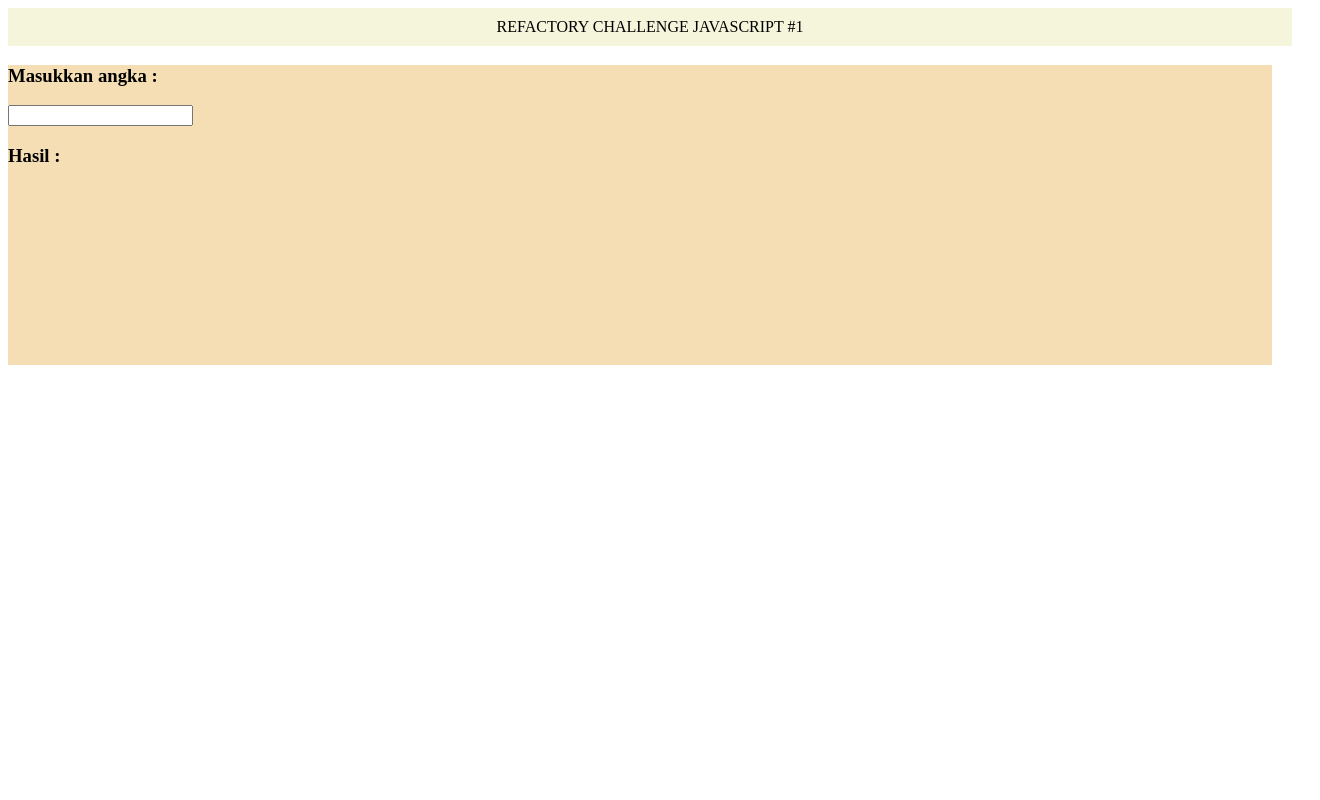
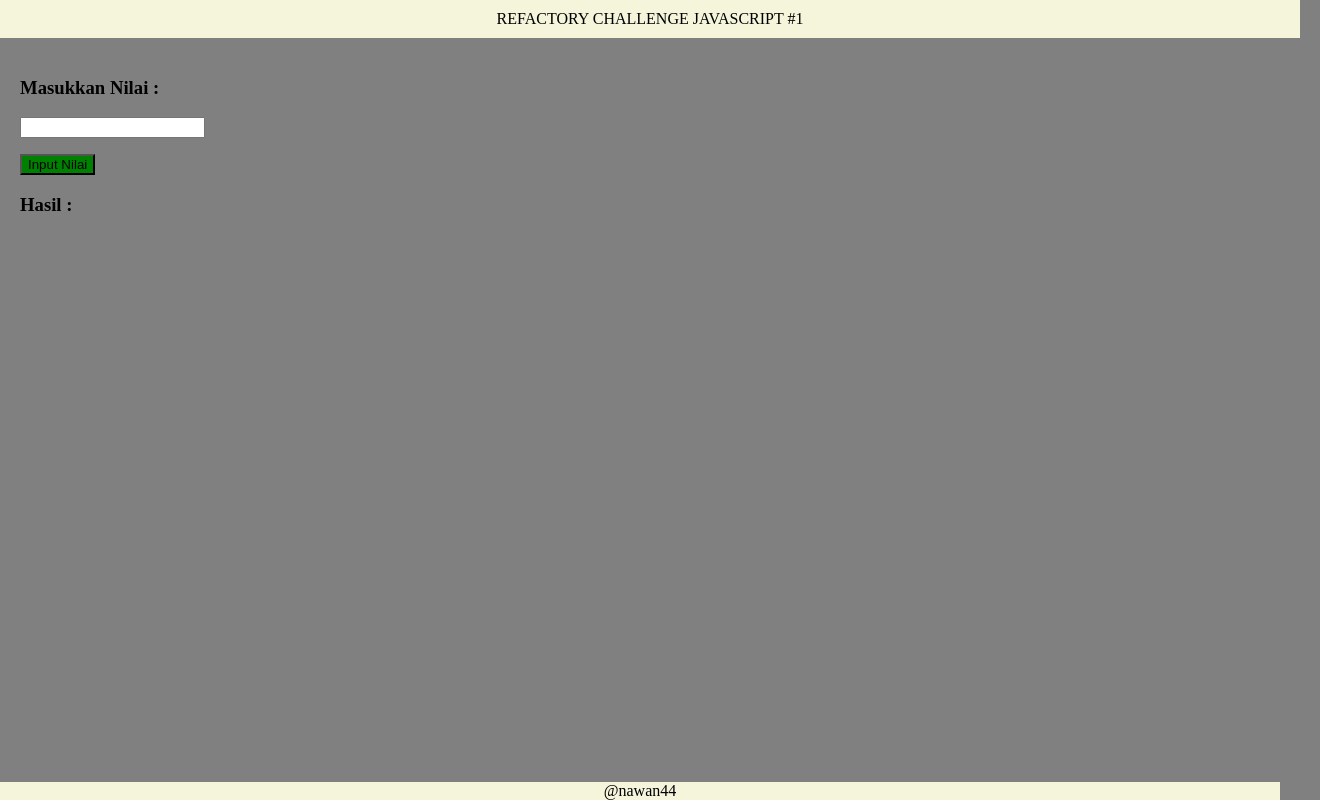
Before and after one commit to nawan44/refactory-challenge-javascript, a plain HTML site: page challenge1/index.html in a window 1280 px wide. Shown: the whole page, 1320 px wide, since content can reach past the window. Drawn offline with Linux system fonts and the light colour scheme.

Commit message:
challenge javascript 1 done

```diff
--- a/challenge1/index.html
+++ b/challenge1/index.html
@@ -9,14 +9,20 @@
             REFACTORY CHALLENGE JAVASCRIPT #1
         </header>
         <main>
-            <h3>Masukkan angka :</h3>
-            <input  />
-            <h3>Hasil :</h3>
-            <h2></h2>
+            <form id="formNilai" onsubmit="return false">
+                <h3>Masukkan Nilai :</h3>
+                <input type="text" id ="input1" />
+                <p>
+                    <button type="submit" onclick="grade()">Input Nilai</button>
+                </p>
+                <h3>Hasil :</h3>
+                <h2 id="container"> </h2>
+            </form>
+
         </main>
         <footer>
-
+            @nawan44
         </footer>
-        <script src="./main.js"></script>
+        <script src="main.js"></script>
     </body>
 </html>
--- a/challenge1/main.js
+++ b/challenge1/main.js
@@ -0,0 +1,20 @@
+function grade(){
+    var nilai = document.getElementById("formNilai").input1.value;
+    var p_kontainer = document.getElementById("container");
+    if( nilai >= 90 ){
+        p_kontainer.innerHTML = "A";
+    }
+    else if ((nilai >= 80) && (nilai  <= 89)) {
+        p_kontainer.innerHTML = "B";
+    }
+    else if ((nilai >= 70) && (nilai  <= 79))  {
+        p_kontainer.innerHTML = "C";
+    }
+    else if((nilai >= 60) && (nilai  <= 69))  {
+        p_kontainer.innerHTML = "D";
+    }
+    else if (nilai <= 59) {
+        p_kontainer.innerHTML = "E";
+    }
+
+}
--- a/challenge1/style.css
+++ b/challenge1/style.css
@@ -1,3 +1,9 @@
+body {
+    background-color: grey;
+    margin: 0;
+    padding: 0;
+}
+
 header {
     background-color: beige;
     margin: 0 auto;
@@ -6,8 +12,25 @@ header {
     padding: 10px;
 }
 
+form {
+    width: 100%;
+    padding: 20px;
+}
+
+button {
+    background-color: green;
+}
+
 main {
-    background-color: wheat;
     width: 100%;
     height: 300px;
 }
+
+footer {
+    position: fixed;
+    width: 100%;
+    text-align: center;
+    background-color: beige;
+    margin: 0 auto;
+    bottom: 0;
+}
```
